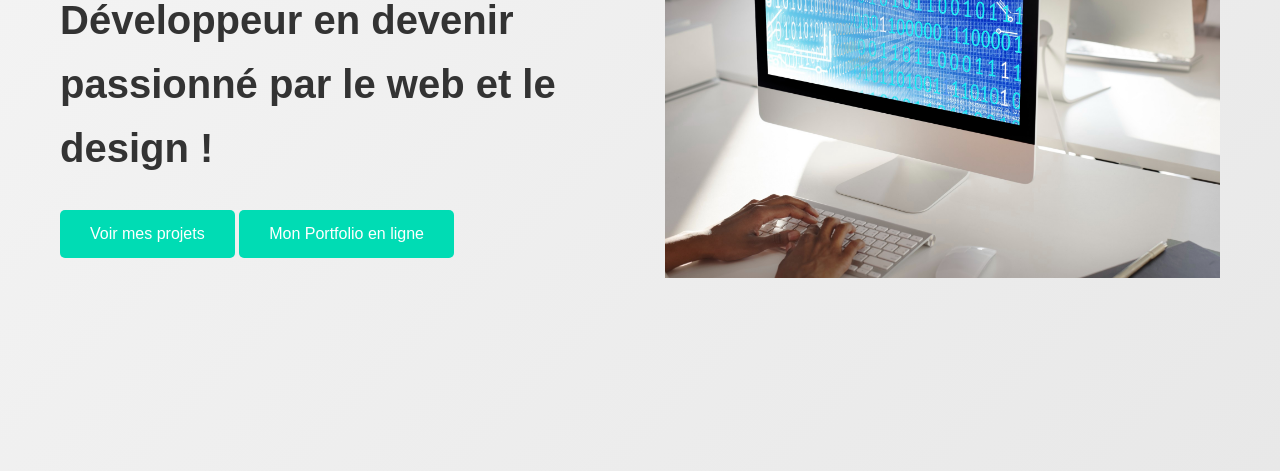
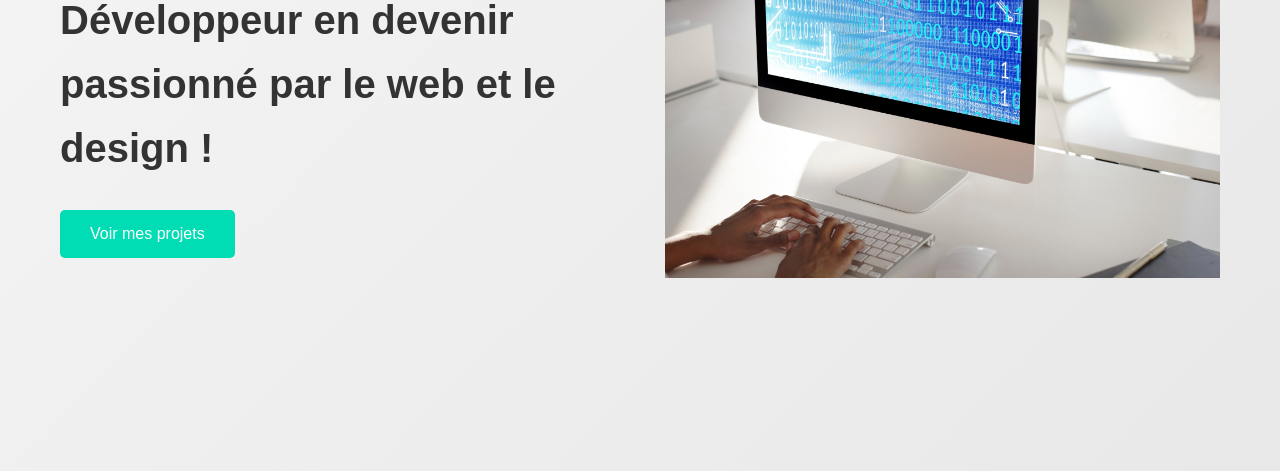
Before and after one commit to Ludododo22/portfolio, a plain HTML site: page index.html in a window 1280 px wide. Shown: the part 329-800 px from the top of the page. Drawn offline with Linux system fonts and the light colour scheme.

Commit message:
Update index.html

```diff
--- a/index.html
+++ b/index.html
@@ -30,9 +30,6 @@
             <div class="hero-text">
                 <h1>Je suis <span class="highlight">Ludovic</span>, Développeur en devenir passionné par le web et le design !</h1>
                 <button class="btn-primary">Voir mes projets</button>
-                <a href="https://ludododo22.github.io/portfolio/" target="_blank">
-                    <button class="btn-primary">Mon Portfolio en ligne</button>
-                </a>
             </div>
             <div class="hero-image">
                 <img src="assets/images/128099.jpg" alt="Illustration développeur web">
```
